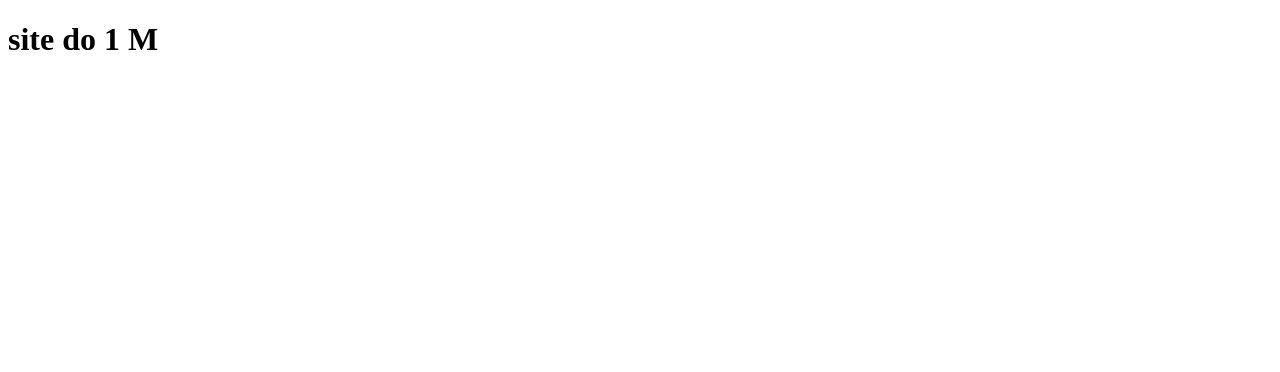
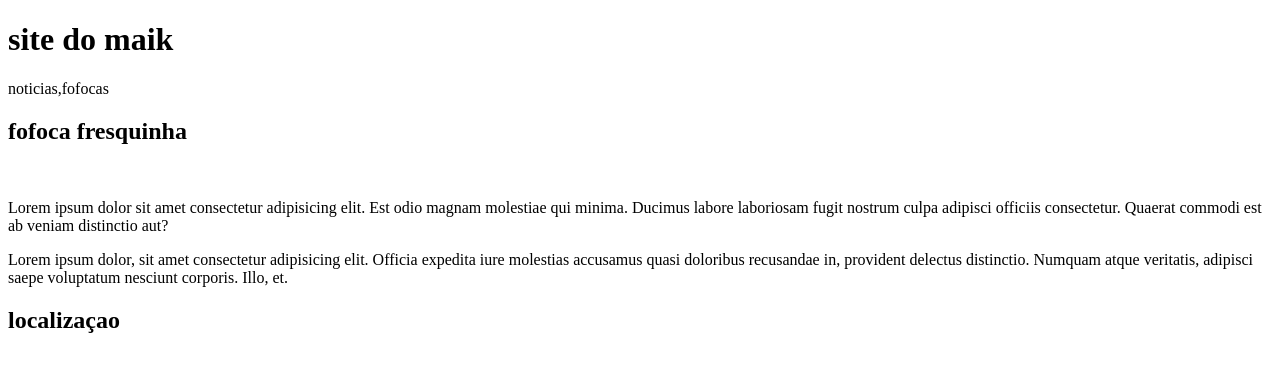
Before and after one commit to Maickribeiro1326/pensamentocomputacional, a plain HTML site: page index.html in a window 1280 px wide. Drawn offline with Linux system fonts and the light colour scheme.

Commit message:
Add files via upload

```diff
--- a/index.html
+++ b/index.html
@@ -1,4 +1,31 @@
-<!doctype html>
-<html>
-    <h1>site do 1 M</h1>
+<!DOCTYPE html>
+<html lang="pt-br">
+<head>
+    <meta charset="UTF-8">
+    <meta name="viewport" content="width=device-width, initial-scale=1.0">
+    <title>site do maik</title>
+</head>
+<body>
+  <header>
+    <h1>site do maik </h1>
+    <p>noticias,fofocas</p>
+  </header>
+  <main>
+    <section>
+        <div>
+            <h2>fofoca fresquinha</h2>
+        </div>
+        <div>
+            <img src="thais carla" alt="">
+            <p>Lorem ipsum dolor sit amet consectetur adipisicing elit. Est odio magnam molestiae qui minima. Ducimus labore laboriosam fugit nostrum culpa adipisci officiis consectetur. Quaerat commodi est ab veniam distinctio aut?</p>
+            <p>Lorem ipsum dolor, sit amet consectetur adipisicing elit. Officia expedita iure molestias accusamus quasi doloribus recusandae in, provident delectus distinctio. Numquam atque veritatis, adipisci saepe voluptatum nesciunt corporis. Illo, et.</p>
+        </div>
+    </section>
+    <section>
+        <div>
+            <h2>localizaçao</h2>
+        </div>
+    </section>
+  </main>
+</body>
 </html>
```
Also changed, not shown: 1 other file.
